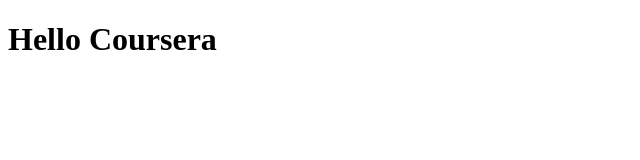
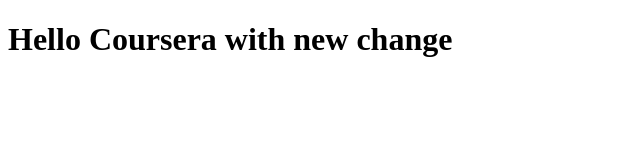
Before and after one commit to jesperchri/ctest, a plain HTML site: page workdir/index.html in a window 1280 px wide. Shown: the whole page, without its empty margins (0-640 px from the left). Drawn offline with Linux system fonts and the light colour scheme.

Commit message:
My first sync v1

```diff
--- a/workdir/index.html
+++ b/workdir/index.html
@@ -4,6 +4,6 @@
 	<title>Hello Coursera</title>
 </head>
 <body>
-	<h1>Hello Coursera</h1>
+	<h1>Hello Coursera with new change</h1>
 </body>
 </html>
```
